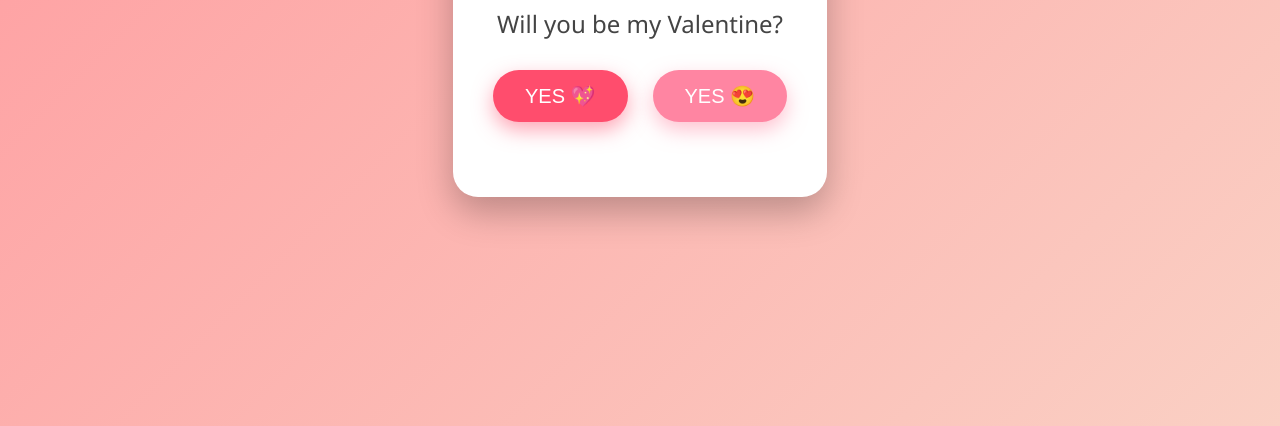
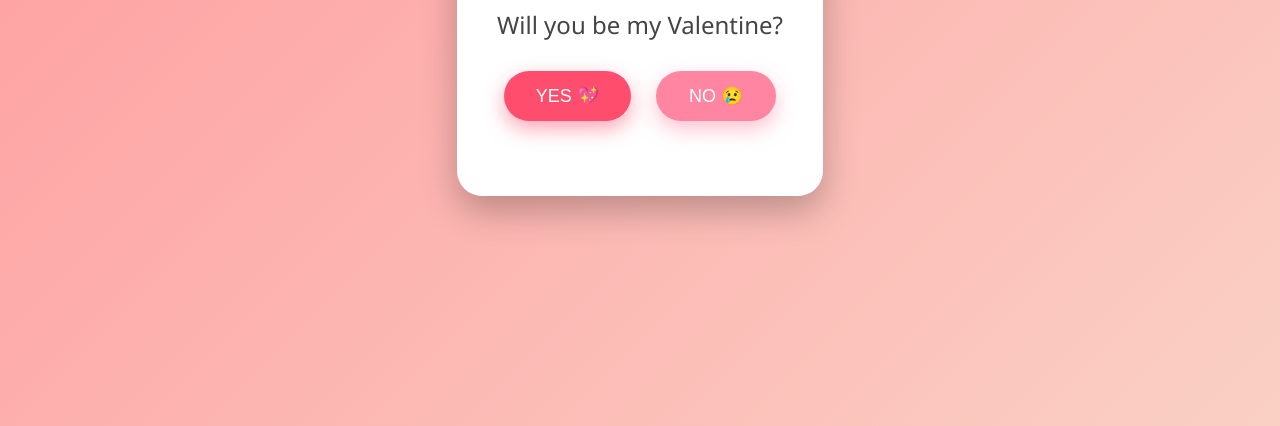
Before and after one commit to durganelakurthi/loveUsrikanth, a plain HTML site: page index.html in a window 1280 px wide. Shown: the part 374-800 px from the top of the page. Drawn offline with Linux system fonts and the light colour scheme.

Commit message:
Update index.html

```diff
--- a/index.html
+++ b/index.html
@@ -41,12 +41,12 @@ gap: 25px;
 }
 
 button {
-font-size: 20px;
+    font-size: 18px; /* Slightly smaller to fit the long text */
     padding: 14px 32px;
     border: none;
     border-radius: 40px;
     cursor: pointer;
-transition: transform 0.2s ease, box-shadow 0.2s ease;
+    transition: all 0.3s ease;
 }
 
 .yes1 {
@@ -55,14 +55,16 @@ color: white;
     box-shadow: 0 8px 20px rgba(255, 77, 109, 0.5);
 }
 
-.yes2 {
+/* Style for the "No" button that changes */
+.no-turned-yes {
     background: #ff85a2;
     color: white;
     box-shadow: 0 8px 20px rgba(255, 133, 162, 0.5);
+    min-width: 120px;
 }
 
 button:hover {
-transform: scale(1.12) rotate(-2deg);
+    transform: scale(1.1);
 }
 
 #response {
@@ -81,16 +83,32 @@ color: #ff3366;
 
     <div class="buttons">
         <button class="yes1" onclick="sayYes()">YES 💖</button>
-<button class="yes2" onclick="sayYes()">YES 😍</button>
+
+        <!-- The button that changes its text on mouseover -->
+        <button class="no-turned-yes"
+                id="fakeNo"
+                onmouseover="changeText()"
+                onmouseout="resetText()"
+                onclick="sayYes()">NO 😢</button>
     </div>
 
     <div id="response"></div>
 </div>
 
 <script>
+function changeText() {
+    const btn = document.getElementById("fakeNo");
+    btn.innerText = "no option for u to say no";
+    btn.style.background = "#ff4d6d"; // Make it look more like a "Yes" button
+}
+
+function resetText() {
+    const btn = document.getElementById("fakeNo");
+    btn.innerText = "NO 😢";
+}
+
 function sayYes() {
-document.getElementById("response").innerText =
-"Yayyy! 💕 It’s officially a YES! 💘";
+    document.getElementById("response").innerText = "Yayyy! 💕 It’s officially a YES! 💘";
 }
 </script>
 
```
Lines whose indentation alone changed are shown as unchanged.
